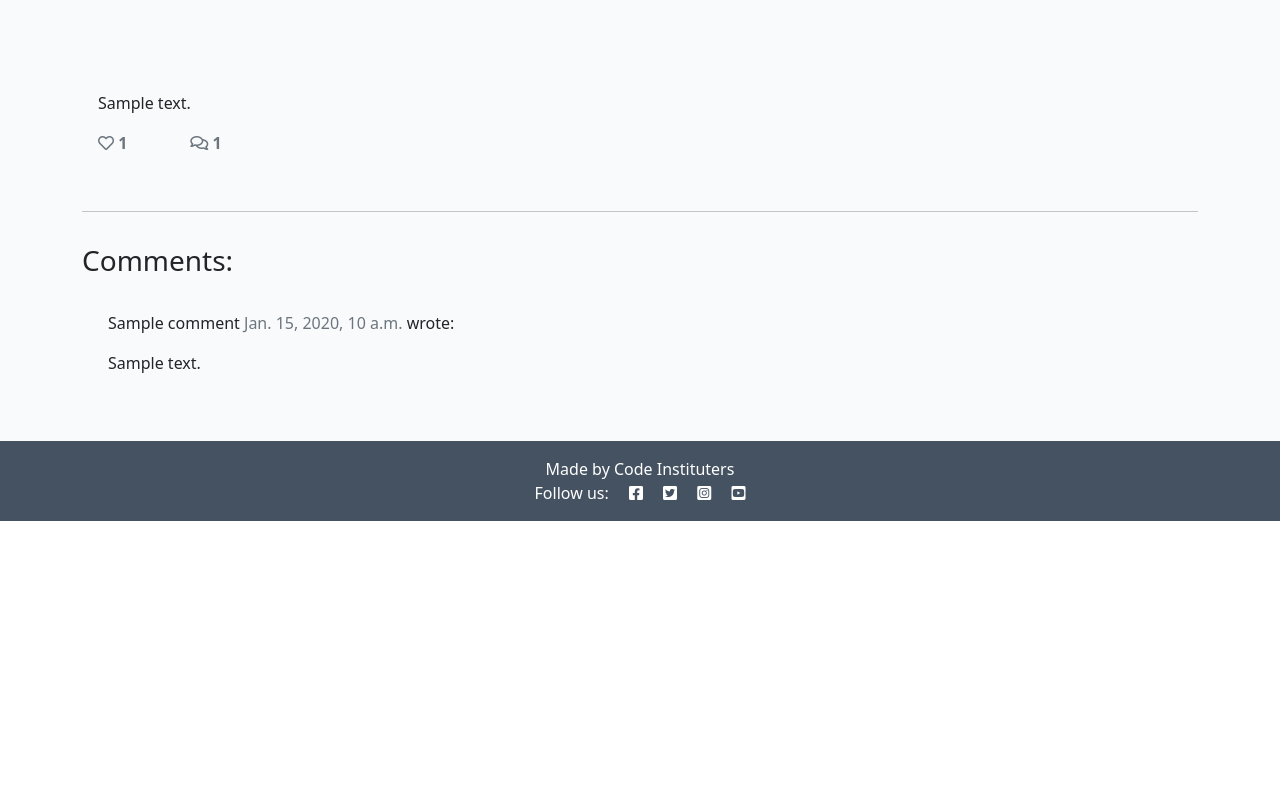
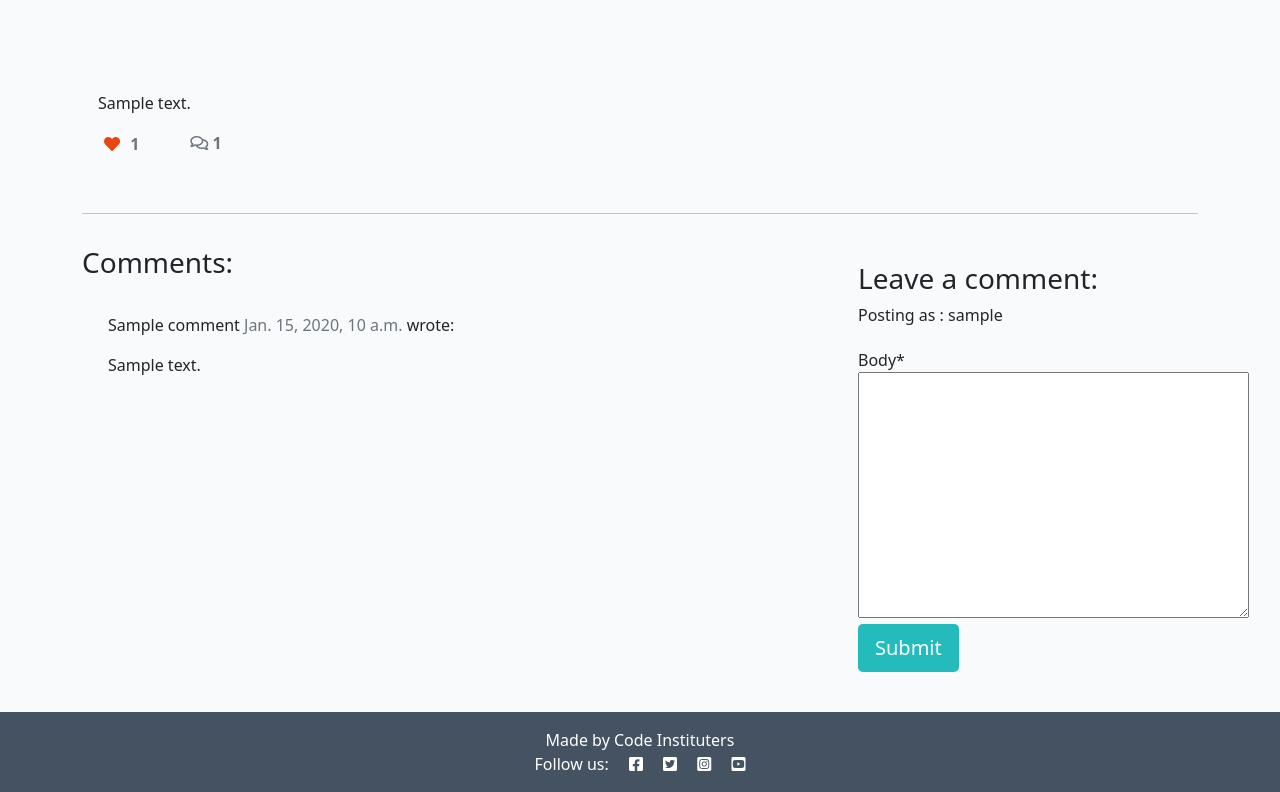
Before and after one commit to ElyseRH/django-blog, a Django app: a page that uses templates/post_detail.html in a window 1280 px wide. Shown: the part 281-1073 px from the top of the page. Before the commit the page ends 802 px from the top, so only its background shows below. Run offline with Django 3.2, Linux system fonts and the light colour scheme; a user stored in the database is signed in; tables that the repository leaves empty hold one stand-in row (values such as "Sample post"); some libraries are stand-ins or nearby versions.

Commit message:
Add views for liking posts

```diff
--- /dev/null
+++ b/blog/forms.py
@@ -0,0 +1,7 @@
+from .models import Comment
+from django import forms
+
+class CommentForm(forms.ModelForm):
+    class Meta:
+        model = Comment
+        fields = ('body',)  # trailing comma important, otherwise py will read as string instead of tuple
--- a/blog/urls.py
+++ b/blog/urls.py
@@ -5,4 +5,5 @@ from django.urls import path
 urlpatterns = [
     path('', views.PostList.as_view(), name='home'),
     path('<slug:slug>/', views.PostDetail.as_view(), name='post_detail'),
+    path('like/<slug:slug>', views.PostLike.as_view(), name='post_like'),
 ]
--- a/blog/views.py
+++ b/blog/views.py
@@ -1,6 +1,8 @@
-from django.shortcuts import render, get_object_or_404
+from django.shortcuts import render, get_object_or_404, reverse
 from django.views import generic, View
+from django.http import HttpResponseRedirect
 from .models import Post
+from .forms import CommentForm
 
 # Create your views here.
 class PostList(generic.ListView):
@@ -27,6 +29,55 @@ class PostDetail(View):
             {
                 "post": post,
                 "comments": comments,
-                "liked": liked
+                "commented": False,
+                "liked": liked,
+                "comment_form": CommentForm()
             },
         )
+
+
+    def post(self, request, slug, *args, **kwargs):
+        queryset = Post.objects.filter(status=1)
+        post = get_object_or_404(queryset, slug=slug)
+        comments = post.comments.filter(approved=True).order_by('created_on')
+        liked = False
+        if post.likes.filter(id=self.request.user.id).exists():
+            liked = True
+
+        comment_form = CommentForm(data=request.POST)
+
+        if comment_form.is_valid():
+            comment_form.instance.email = request.user.email
+            comment_form.instance.name = request.user.username
+            comment = comment_form.save(commit=False)  # wait until assign post to comment before saving to db
+            comment.post = post
+            comment.save()
+        else:
+            comment_form = CommentForm()  # returns empty form
+
+
+        return render(
+            request,
+            "post_detail.html",
+            {
+                "post": post,
+                "comments": comments,
+                "commented": True,
+                "liked": liked,
+                "comment_form": CommentForm()
+            },
+        )
+
+
+class PostLike(View):
+
+    def post(self, request, slug):
+        post = get_object_or_404(Post, slug=slug)
+
+        if post.likes.filter(id=request.user.id).exists():
+            post.likes.remove(request.user)
+        else:
+            post.likes.add(request.user)
+
+
+        return HttpResponseRedirect(reverse('post_detail', args=[slug]))
--- a/requirements.txt
+++ b/requirements.txt
@@ -22,6 +22,7 @@ dj-database-url==0.5.0
 dj3-cloudinary-storage==0.0.6
 Django==4.0
 django-allauth==0.46.0
+django-crispy-forms==1.13.0
 django-summernote==0.8.20.0
 docutils==0.17.1
 entrypoints==0.3
--- a/templates/post_detail.html
+++ b/templates/post_detail.html
@@ -1,4 +1,6 @@
 {% extends 'base.html' %} {% block content %}
+
+{% load crispy_forms_tags %}
 
 <div class="masthead">
     <div class="container">
@@ -34,8 +36,33 @@
                 <div class="row">
 
                     <div class="col-1">
+                        <strong>
+                            {% if user.is_authenticated %}
+                            <form action="{% url 'post_like' post.slug %}" class="d-inline" method="POST">
+                                {% csrf_token %}
+                                {% if liked %}
+
+                                <button type="submit" name="blogpost_id" value="{{post.slug}}" class="btn-like">
+                                    <i class="fas fa-heart"></i>
+                                </button>
+
+                                {% else %}
+
+                                <button type="submit" name="blogpost_id" value="{{post.slug}}" class="btn-like">
+                                    <i class="far fa-heart"></i>
+                                </button>
+
+                                {% endif %}
+
+                            </form>
+                            {% else %}
+
+                            <span class="text-secondary"><i class="far fa-heart"></i></span>
+                            {% endif %}
+                            <span class="text-secondary">{{ post.number_of_likes }} </span>
+                        </strong>
                         <!-- The number of likes goes before the closing strong tag -->
-                        <strong class="text-secondary"><i class="far fa-heart"></i> {{ post.number_of_likes }} </strong>
+
                     </div>
                     <div class="col-1">
                         {% with comments.count as total_comments %}
@@ -78,7 +105,24 @@
         </div>
         <div class="col-md-4 card mb-4  mt-3 ">
             <div class="card-body">
-                <!-- For later -->
+                {% if commented %}
+                <div class="alert alert-success" role="alert">
+                    Your comment is awaiting approval
+                </div>
+                {% else %}
+                {% if user.is_authenticated %}
+
+                <h3>Leave a comment:</h3>
+                <p>Posting as : {{ user.username }} </p>
+                <form method="post" style="margin-top: 1.3em;">
+                    {{ comment_form | crispy }}
+                    {% csrf_token %}
+                    <button type="submit" class="btn btn-signup btn-lg">Submit</button>
+                </form>
+
+                {% endif %}
+                {% endif %}
+
             </div>
         </div>
     </div>
--- a/zagblog/settings.py
+++ b/zagblog/settings.py
@@ -51,6 +51,7 @@ INSTALLED_APPS = [
     'allauth.account',
     'allauth.socialaccount',
     'django_summernote',
+    'crispy_forms',
     'blog',
 ]
 
@@ -58,6 +59,8 @@ SITE_ID = 1
 
 LOGIN_REDIRECT_URL = '/'
 LOGOUT_REDIRECT_URL = '/'
+
+CRISPY_TEMPLATES_PACK = 'bootstrap4'
 
 MIDDLEWARE = [
     'django.middleware.security.SecurityMiddleware',
--- a/zagblog/urls.py
+++ b/zagblog/urls.py
@@ -20,5 +20,5 @@ urlpatterns = [
     path('admin/', admin.site.urls),
     path('summernote/', include('django_summernote.urls')),
     path('', include('blog.urls'), name='blog_urls'),
-    path('account/', include('allauth.urls')),
+    path('accounts/', include('allauth.urls')),
 ]
```
